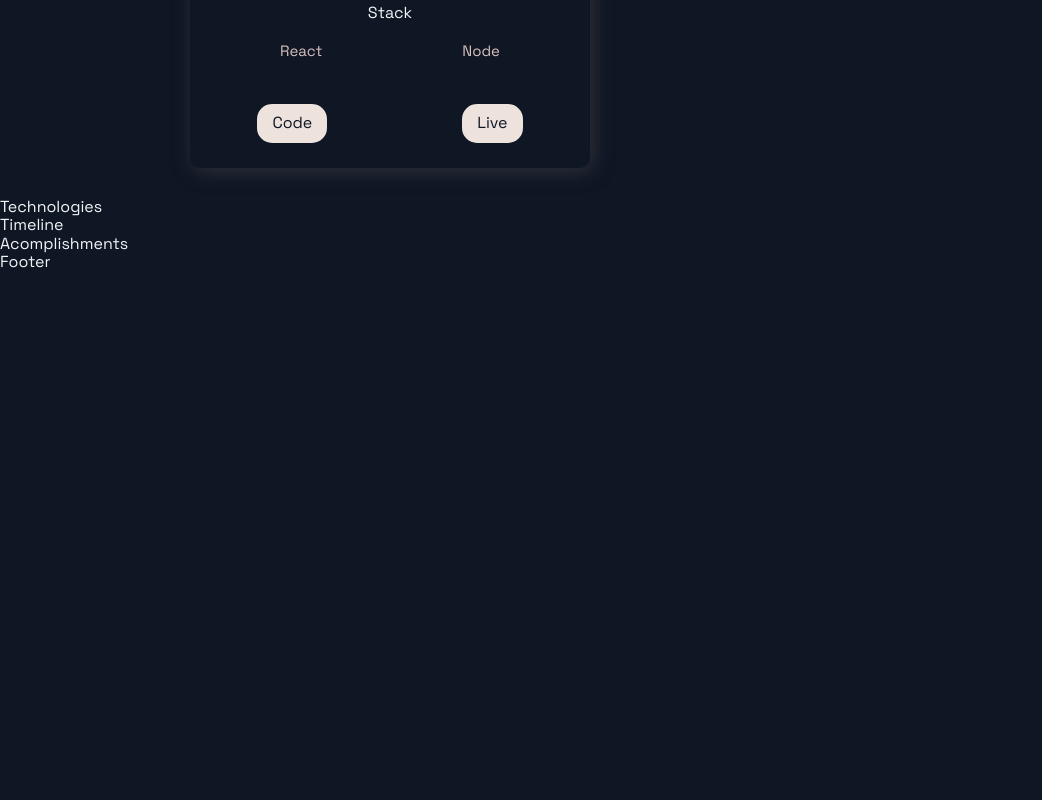
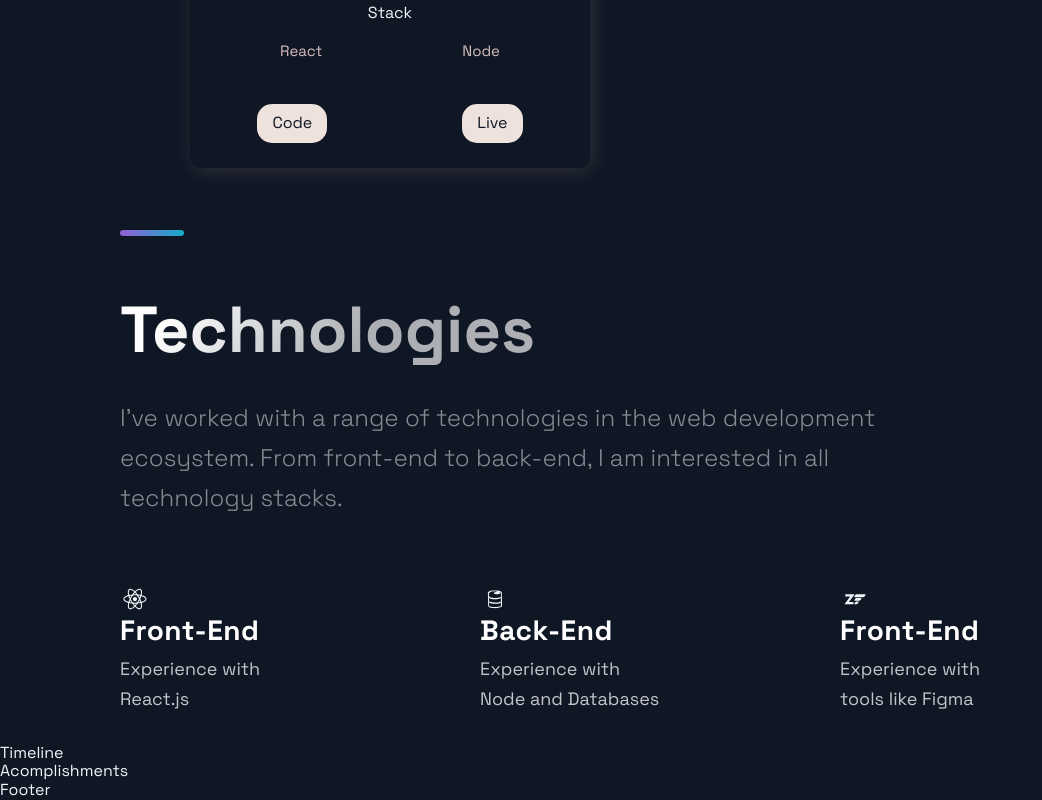
Before and after one commit to shaandre96/Portfolio, a Next.js app in the folder Website/: page / in a window 1280 px wide. Shown: the part 1420-2220 px from the top of the page, without its empty margins (0-1042 px from the left). Before the commit the page ends 1692 px from the top, so only its background shows below. Built offline with nearby package versions, Linux system fonts and the light colour scheme.

Commit message:
technologies section styling

```diff
--- a/Website/src/components/Technologies/Technologies.js
+++ b/Website/src/components/Technologies/Technologies.js
@@ -4,9 +4,45 @@
 import { List, ListContainer, ListItem, ListParagraph, ListTitle } from './TechnologiesStyles';
 
 const Technologies = () =>  (
-  <div>
-    Technologies
-  </div>
+  <Section id='tech'>
+    <SectionDivider/>
+    <SectionTitle main>Technologies</SectionTitle>
+    <SectionText>
+      I've worked with a range of technologies in the web development ecosystem. From front-end to back-end, I am interested in all technology stacks.
+    </SectionText>
+    <List>
+      <ListItem>
+        <DiReact size='3rem'/>
+        <ListContainer>
+          <ListTitle>Front-End</ListTitle>
+          <ListParagraph>
+            Experience with <br/>
+            React.js
+          </ListParagraph>
+        </ListContainer>
+      </ListItem>
+      <ListItem>
+        <DiFirebase size='3rem'/>
+        <ListContainer>
+          <ListTitle>Back-End</ListTitle>
+          <ListParagraph>
+            Experience with <br/>
+            Node and Databases
+          </ListParagraph>
+        </ListContainer>
+      </ListItem>
+      <ListItem>
+        <DiZend size='3rem'/>
+        <ListContainer>
+          <ListTitle>Front-End</ListTitle>
+          <ListParagraph>
+            Experience with <br/>
+            tools like Figma
+          </ListParagraph>
+        </ListContainer>
+      </ListItem>
+    </List>
+  </Section>
 );
 
 export default Technologies;
```
